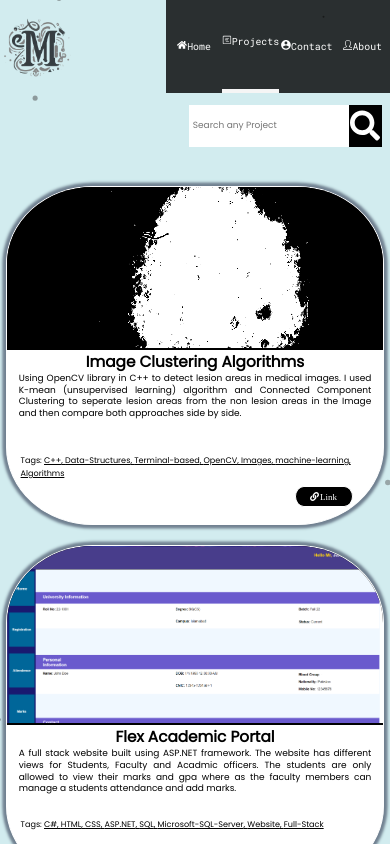
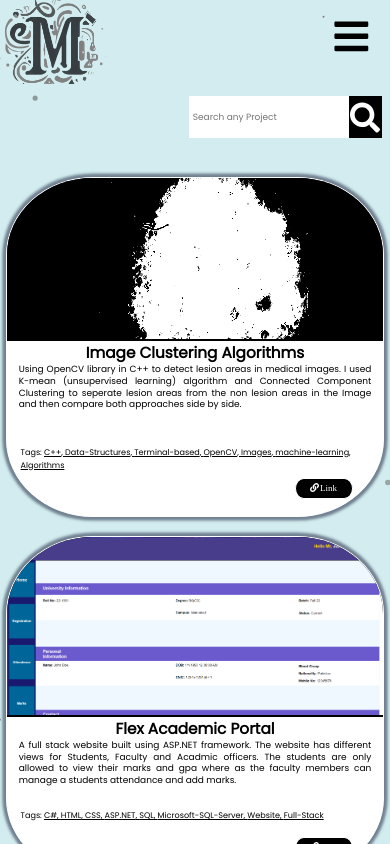
Before and after one commit to Mobeen0/Portfolio_old, a React (Create React App) app: page /Project in a window 390 px wide. Built offline with nearby package versions, Linux system fonts and the light colour scheme.

Commit message:
mobile new navbar

```diff
--- a/package.json
+++ b/package.json
@@ -18,8 +18,8 @@
     "web-vitals": "^2.1.4"
   },
   "scripts": {
-    "predeploy":"npm run build",
-    "deploy":"gh-pages -d build",
+    "predeploy": "npm run build",
+    "deploy": "gh-pages -d build",
     "start": "react-scripts start",
     "build": "react-scripts build",
     "test": "react-scripts test",
--- a/src/App.js
+++ b/src/App.js
@@ -1,5 +1,6 @@
 import './App.css';
 import { Routes, Route } from "react-router-dom";
+import {useState,useRef} from 'react';
 import Navbar from './components/Navbar';
 import Background from './components/Background';
 import Home from './components/Home';
@@ -11,16 +12,25 @@ import contactInfo from './components/config/contactInfo';
 import Scrollbars from 'react-custom-scrollbars';
 
 function App() {
-
+  let scrollRef  = useRef();
+  let [shad,setShad] = useState(false);
   const scrollbarStyle ={width:'100vw'
                         ,height:'100vh'};
 
+ let myFunc = ()=>{
+    if(scrollRef.current.getScrollTop() > 20.0){
+      setShad(true);
+    }
+    else{
+      setShad(false);
+    }
+ }
 
   return (
     <div>
-      <Scrollbars style={scrollbarStyle}>
+      <Scrollbars style={scrollbarStyle} onScroll = {myFunc} ref = {scrollRef}>
       <div className = "Main">
-        <Navbar /> {/* This is the header Navbar*/}
+        <Navbar navBool = {shad} /> {/* This is the header Navbar*/}
         <Background />
           <Routes>
             <Route path = '/' element =
--- a/src/components/Navbar.js
+++ b/src/components/Navbar.js
@@ -2,20 +2,38 @@ import './styleSheet/Navbar.css';
 import logo from '../assets/myNewLogo.png';
 import { Link,NavLink } from "react-router-dom";
 import menuBarItems from './config/menuBarItems';
+import {FaBars} from 'react-icons/fa';
+import {FaX} from 'react-icons/fa6';
+import {useState} from 'react';
 function Navbar(props){
 
+    let [hammer,setHammer] = useState(false);
+
+    let resetHammer = ()=>{
+        if(hammer){
+            setHammer(false);
+        }
+    }
 
     return(
-        <nav className = {`Navigation`}>
-            <ul>
+        <nav className = {`Navigation ${props.navBool?`shad`:``} ${hammer? `mobileNav`:``}`}>
+            <ul className = {`list1 ${hammer?`mobileNav`:``}`}>
             <li className = "logoitem" >
                     <Link className = "logoitemLink" to = '/'>
-                    <img className = "logo" src = {logo} alt = "Company Logo"></img></Link>
+                        <div className = "logoFit">
+                            <img src = {logo} className ="logo" alt = "Company Logo"></img>
+                        </div>
+                    </Link>
             </li>
+            </ul>
+                <div className = {`hammerDown ${hammer? `mobileNav`:``}`} onClick = {()=>{setHammer(!hammer)}}>
+                    {hammer?<FaX />:<FaBars />}
+                </div>
+            <ul className = {`list2 ${hammer?`mobileNav`:``}`}>
                 {
                 menuBarItems.map((item,index) =>(
                     <li className = "Navbaritem">
-                        <NavLink className = "item" activeClassName = "active" to = {item.path}>
+                        <NavLink className = "item" activeClassName = {hammer? "":"active"} to = {item.path} onClick = {resetHammer}>
                             <span className = "navIcon">
                                 {item.icon}
                             </span>
--- a/src/components/styleSheet/Home.css
+++ b/src/components/styleSheet/Home.css
@@ -7,7 +7,7 @@
     opacity:0;
     transform:translateY(50%);
     @media(orientation:portrait){
-        margin-top:25%;
+        margin-top:22%;
     }
 }
 
@@ -25,6 +25,7 @@
     font-size:4.3rem;
     @media(orientation:portrait){
         font-size:5.2rem;
+        margin-top:0%;
     }
 }
 .MainItem{
--- a/src/components/styleSheet/Navbar.css
+++ b/src/components/styleSheet/Navbar.css
@@ -1,9 +1,8 @@
 .Navigation{
     width:100%;
-    height:11vh;
     display:flex;
     align-items:center;
-    justify-content:center;
+    justify-content:flex-start;
     border:none;
     overflow:hidden;
     position:sticky;
@@ -11,22 +10,42 @@
     z-index:1;
     opacity:1;
 }
+.Navigation.shad{
+    box-shadow:0px 0px 0.2vw 0.5vw slategray;
+    background-color:rgba(153, 191, 196,0.8);
+}
+.Navigation.mobileNav{
+    height:50vh;
+    background:rgba(0,0,0,0.8);
+}
 
-.Navigation ul{
+.list1{
+    flex-basis:0;
+    flex-grow:4;
     display:flex;
     flex-direction:row;
     align-items:center;
     justify-content:center;
     list-style:none;
-    width:100%;
+}
+.list1.mobileNav{
+    display:none;
+}
+
+.list2{
+    align-self:stretch;
+    flex-basis:0;
+    flex-grow:6;
+    display:flex;
+    align-items:stretch;
+    justify-content:center;
+    background:rgba(0,0,0,0.8);
 }
 .Navbaritem{
     flex-basis:0;
     flex-grow:1;
     text-align:center;
-    background:rgba(0,0,0,0.8);
     position:relative;
-    height:11vh;
     display:flex;
     align-items:center;
     justify-content:center;
@@ -44,6 +63,7 @@
     display:flex;
     align-items:center;
     justify-content:center;
+
 }
 
 
@@ -65,26 +85,58 @@
     display:flex;
     align-items:center;
 }
+
+
 .logoitem{
     flex-basis:0;
     flex-grow:3;
+    max-height:100%;
 }
 .logo {
     max-height:100%;
-    max-width:18%;
+    max-width:100%;
+    transform:scale(1.5);
 
-    @media(orientation:portrait){
-        max-width:20vw;
-        aspect-ratio: 1/1;
-    }
+}
+
+.logoFit{
+    display:block;
+    height:10vh;
+    margin-left:3%;
 }
 
 .active{
     border-bottom:1vh solid whitesmoke;
     transition:0.1s;
-    line-height:10vh;
 }
 
 .navIcon{
     margin-right:0;
 }
+.hammerDown{
+    position:absolute;
+    top:20%;
+    right:5%;
+    font-size:4.3rem;
+    display:none;
+}
+
+@media (orientation:portrait){
+    .hammerDown{
+        display:block;
+        z-index:3;
+    }
+    .hammerDown.mobileNav{
+        top:4%;
+        right:5%;
+        color:white;
+    }
+    .list2{
+        display:none;
+    }
+    .list2.mobileNav{
+        display:flex;
+        flex-direction:column;
+        background:transparent;
+    }
+}
```
